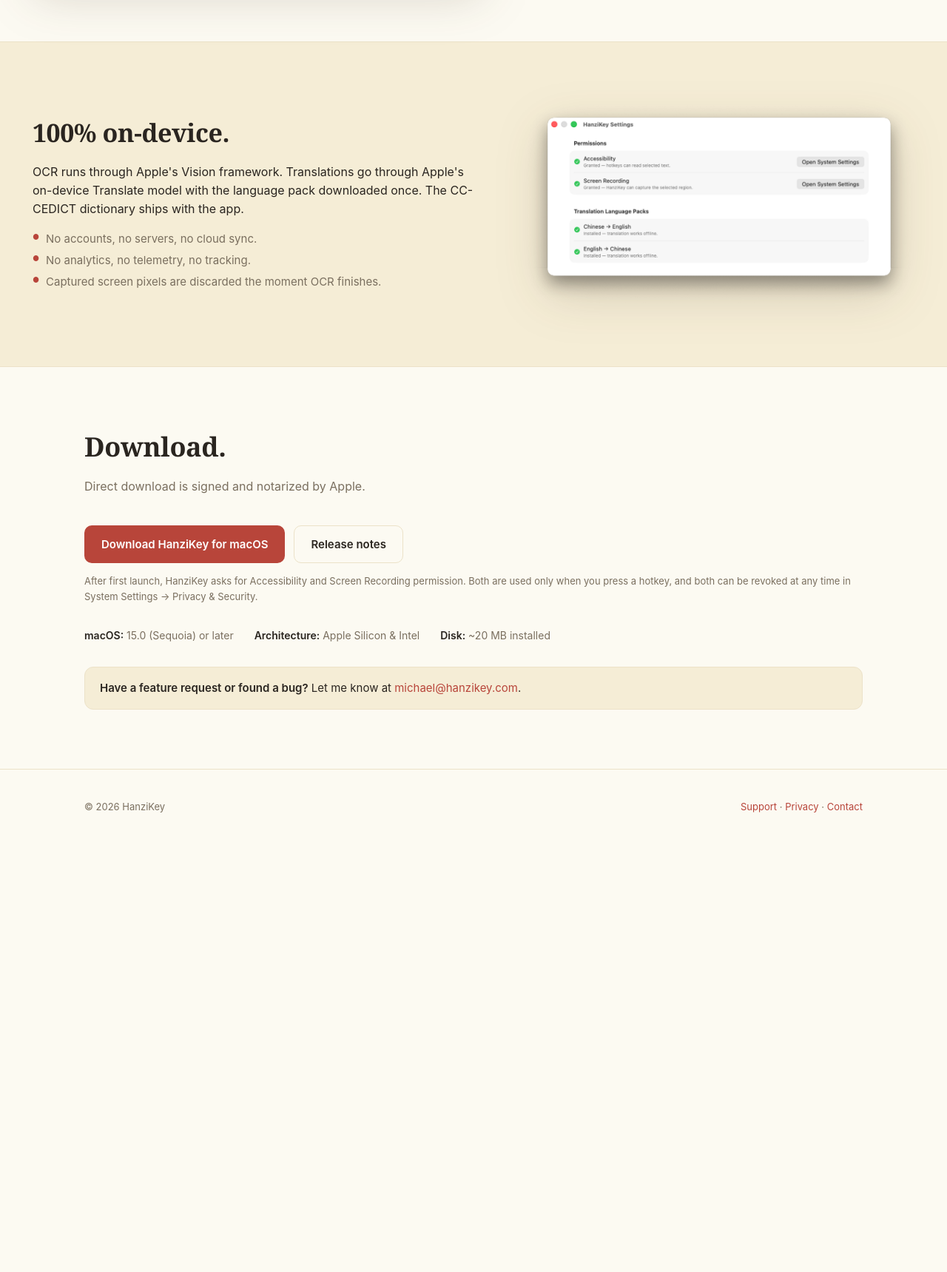
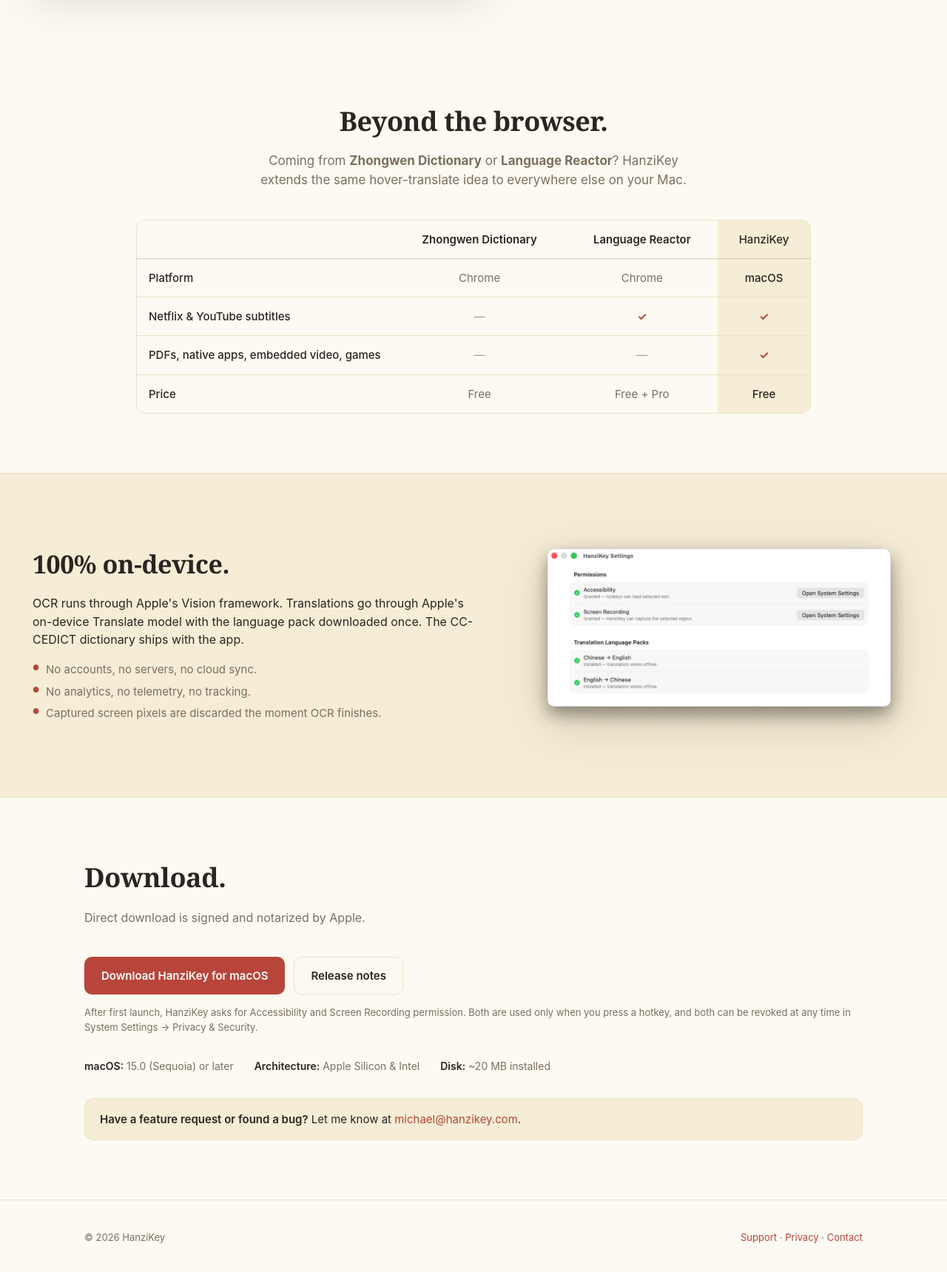
Before and after one commit to blasian/hanzikey-website, a Jekyll site: the page index.html, which Jekyll copies as it is, in a window 1280 px wide, cut to the strip 2243-3969 px from the top of the page. Shown: the top 1719 px of the strip at 74% size. Built offline with Jekyll 4.4.1, drawn with Linux system fonts in a browser that asks for light colours; before the commit the page ends 3403 px from its top, so only the background shows below that.

Commit message:
Add comparison table positioning HanziKey vs browser extensions
New "Beyond the browser" section between the feature rows and the
privacy band. Tabular comparison of HanziKey alongside the two most
common Chrome-extension alternatives users come from — Zhongwen
Dictionary and Language Reactor. HanziKey column gets a warm card
background so it reads as the focal point without being shouty.

Comparison dimensions deliberately specific rather than generic:
"Netflix & YouTube subtitles" instead of "web video" since that's
the actual scope of Language Reactor's coverage. "PDFs, native
apps, embedded video, games" enumerates the surfaces only HanziKey
reaches.

Slow-burn SEO benefit too — gives Google natural context for the
"Zhongwen Dictionary" and "Language Reactor" search queries that
overlap with HanziKey's target audience.

Co-Authored-By: Claude Opus 4.7 (1M context) <noreply@anthropic.com>

```diff
--- a/assets/css/style.css
+++ b/assets/css/style.css
@@ -413,6 +413,79 @@ section .sub {
   border-bottom: 1px solid var(--border);
 }
 
+/* ---------- Comparison band (positions HanziKey relative to
+   browser-extension alternatives like Zhongwen Dictionary and
+   Language Reactor) ---------- */
+
+.comparison .wrap {
+  max-width: 960px;
+}
+.comparison h2 {
+  font-size: clamp(26px, 3.6vw, 36px);
+  margin: 0 0 12px;
+  letter-spacing: -0.012em;
+  text-align: center;
+  text-wrap: balance;
+}
+.comparison-intro {
+  color: var(--fg-muted);
+  font-size: clamp(15px, 1.6vw, 17px);
+  margin: 0 auto var(--space-xl);
+  max-width: 620px;
+  text-align: center;
+  text-wrap: pretty;
+}
+
+.comparison-table {
+  border: 1px solid var(--border);
+  border-radius: var(--radius);
+  overflow: hidden;
+  background: var(--bg);
+}
+.comparison-table table {
+  width: 100%;
+  border-collapse: collapse;
+  font-size: 15px;
+}
+.comparison-table thead th {
+  text-align: center;
+  font-weight: 600;
+  padding: 14px 16px;
+  border-bottom: 1px solid var(--border-strong);
+  color: var(--fg);
+}
+.comparison-table thead th:first-child {
+  text-align: left;
+}
+.comparison-table tbody th {
+  text-align: left;
+  font-weight: 500;
+  color: var(--fg);
+  padding: 14px 16px;
+  width: 38%;
+}
+.comparison-table tbody td {
+  text-align: center;
+  padding: 14px 16px;
+  color: var(--fg-muted);
+}
+.comparison-table tbody tr + tr th,
+.comparison-table tbody tr + tr td {
+  border-top: 1px solid var(--border);
+}
+.comparison-table .hanzikey-col {
+  background: var(--card);
+  color: var(--fg);
+  font-weight: 500;
+}
+.comparison-table .check {
+  color: var(--accent);
+  font-weight: 700;
+}
+.comparison-table .dash {
+  color: var(--fg-tertiary);
+}
+
 /* ---------- Responsive: stack feature rows on narrow viewports ---------- */
 
 @media (max-width: 760px) {
--- a/index.html
+++ b/index.html
@@ -114,6 +114,55 @@
     </div>
   </section>
 
+  <section class="comparison">
+    <div class="wrap">
+      <h2>Beyond the browser.</h2>
+      <p class="comparison-intro">
+        Coming from <strong>Zhongwen Dictionary</strong> or
+        <strong>Language Reactor</strong>? HanziKey extends the same
+        hover-translate idea to everywhere else on your Mac.
+      </p>
+      <div class="comparison-table">
+        <table>
+          <thead>
+            <tr>
+              <th></th>
+              <th>Zhongwen Dictionary</th>
+              <th>Language Reactor</th>
+              <th class="hanzikey-col">HanziKey</th>
+            </tr>
+          </thead>
+          <tbody>
+            <tr>
+              <th>Platform</th>
+              <td>Chrome</td>
+              <td>Chrome</td>
+              <td class="hanzikey-col">macOS</td>
+            </tr>
+            <tr>
+              <th>Netflix &amp; YouTube subtitles</th>
+              <td><span class="dash">—</span></td>
+              <td><span class="check">✓</span></td>
+              <td class="hanzikey-col"><span class="check">✓</span></td>
+            </tr>
+            <tr>
+              <th>PDFs, native apps, embedded video, games</th>
+              <td><span class="dash">—</span></td>
+              <td><span class="dash">—</span></td>
+              <td class="hanzikey-col"><span class="check">✓</span></td>
+            </tr>
+            <tr>
+              <th>Price</th>
+              <td>Free</td>
+              <td>Free + Pro</td>
+              <td class="hanzikey-col">Free</td>
+            </tr>
+          </tbody>
+        </table>
+      </div>
+    </div>
+  </section>
+
   <section class="feature-row feature-row-reverse privacy-band">
     <div class="wrap feature-grid">
       <div class="feature-art">
```
